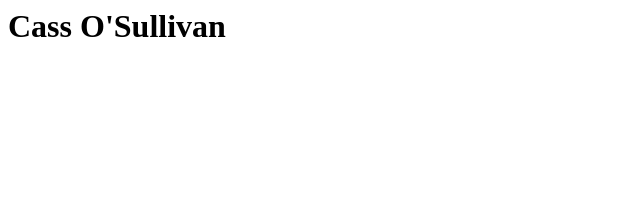
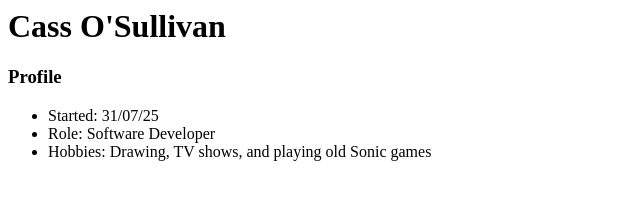
Before and after one commit to cass-o-sullivan/cass-o-sullivan.github.io, a plain HTML site: page index.html in a window 1280 px wide. Shown: the whole page, without its empty margins (0-640 px from the left). Drawn offline with Linux system fonts and the light colour scheme.

Commit message:
Updated my profile

```diff
--- a/index.html
+++ b/index.html
@@ -1 +1,7 @@
 <h1>Cass O'Sullivan</h1>
+<h3>Profile</h3>
+<ul>
+    <li>Started: 31/07/25 </li>
+    <li>Role: Software Developer</li>
+    <li>Hobbies: Drawing, TV shows, and playing old Sonic games</li>
+</ul>
```
